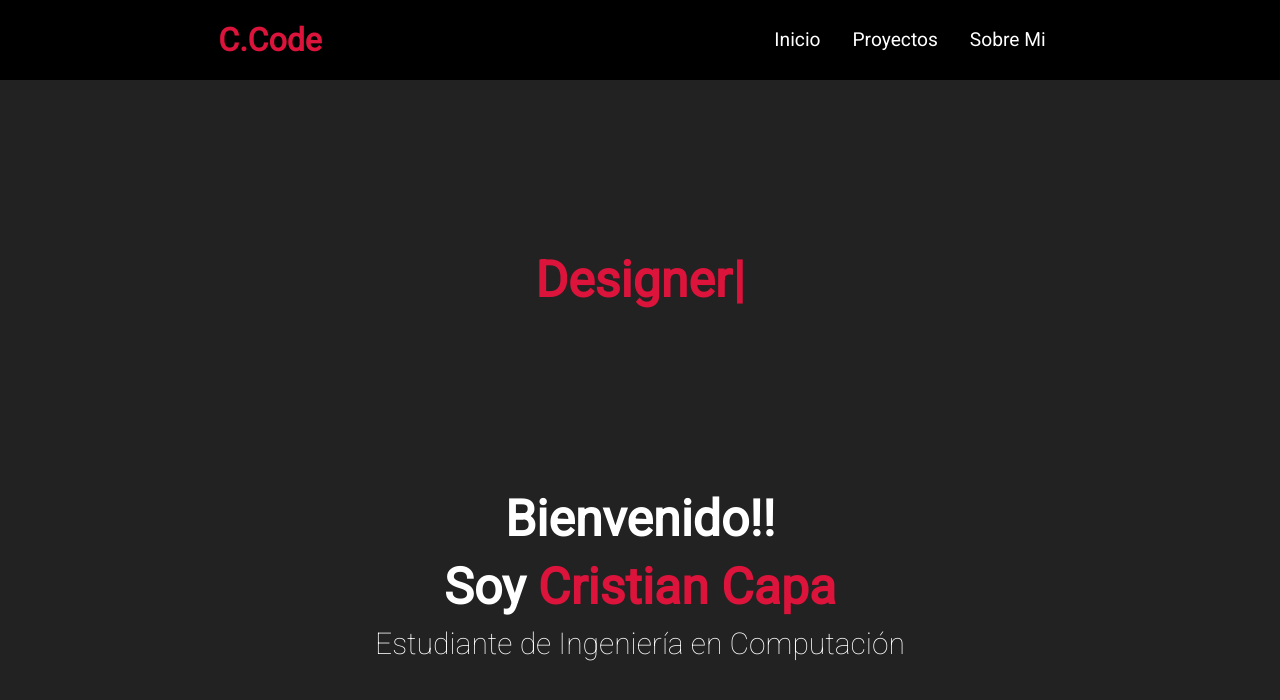
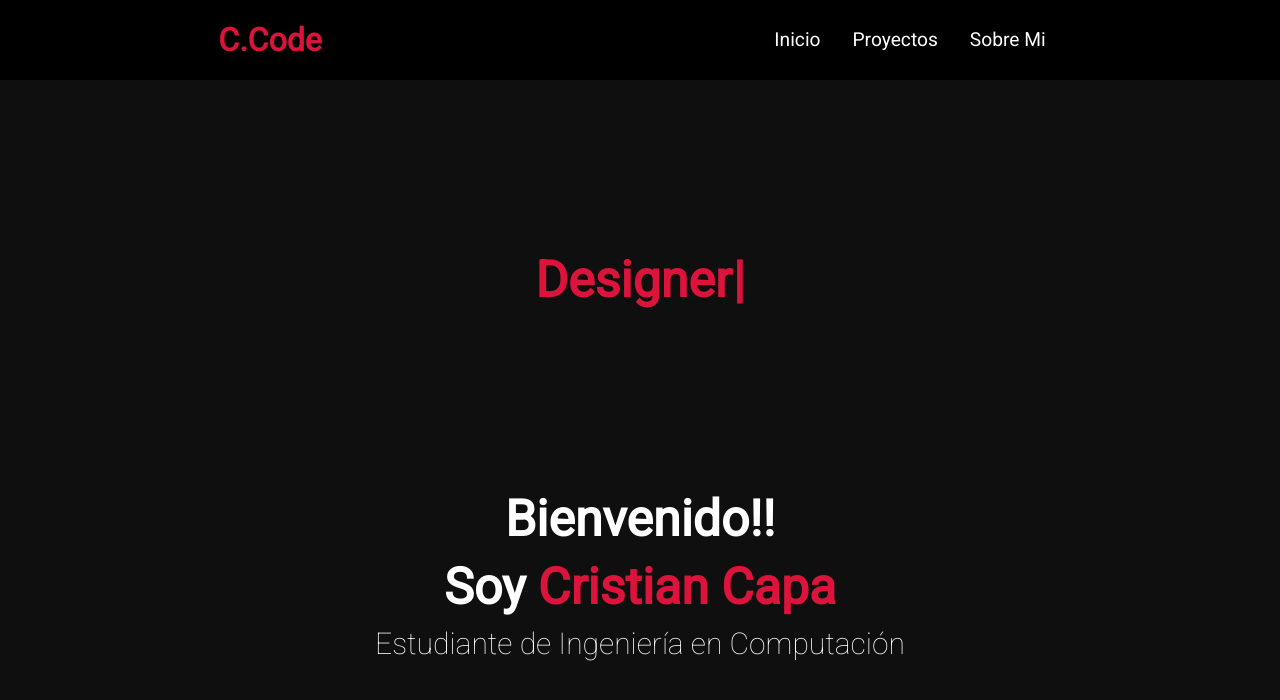
Before and after one commit to cristiancr20/portafolio-web, a React (Create React App) app: page / in a window 1280 px wide. Shown: the top 700 px of the page. Built offline with nearby package versions, Linux system fonts and the light colour scheme.

Commit message:
background mejorado

```diff
--- a/src/components/Inicio.css
+++ b/src/components/Inicio.css
@@ -16,7 +16,7 @@
 }
 
 .inicio{
-  background: #222;
+  background: #0f0f0f;
 
   height: 100vh;
   display: grid;
--- a/src/components/Proyectos.css
+++ b/src/components/Proyectos.css
@@ -11,7 +11,7 @@
   }
  */
 .content{
-    background: #222;
+    background: #0f0f0f;
     padding: 20px 0;
     color: #fff;
 }
--- a/src/components/Sobremi.css
+++ b/src/components/Sobremi.css
@@ -6,7 +6,7 @@
 
 
 .content_me {
-  background: #222;
+  background: #0f0f0f;
   display: flex;
   justify-content: center;
   align-items: center;
```
